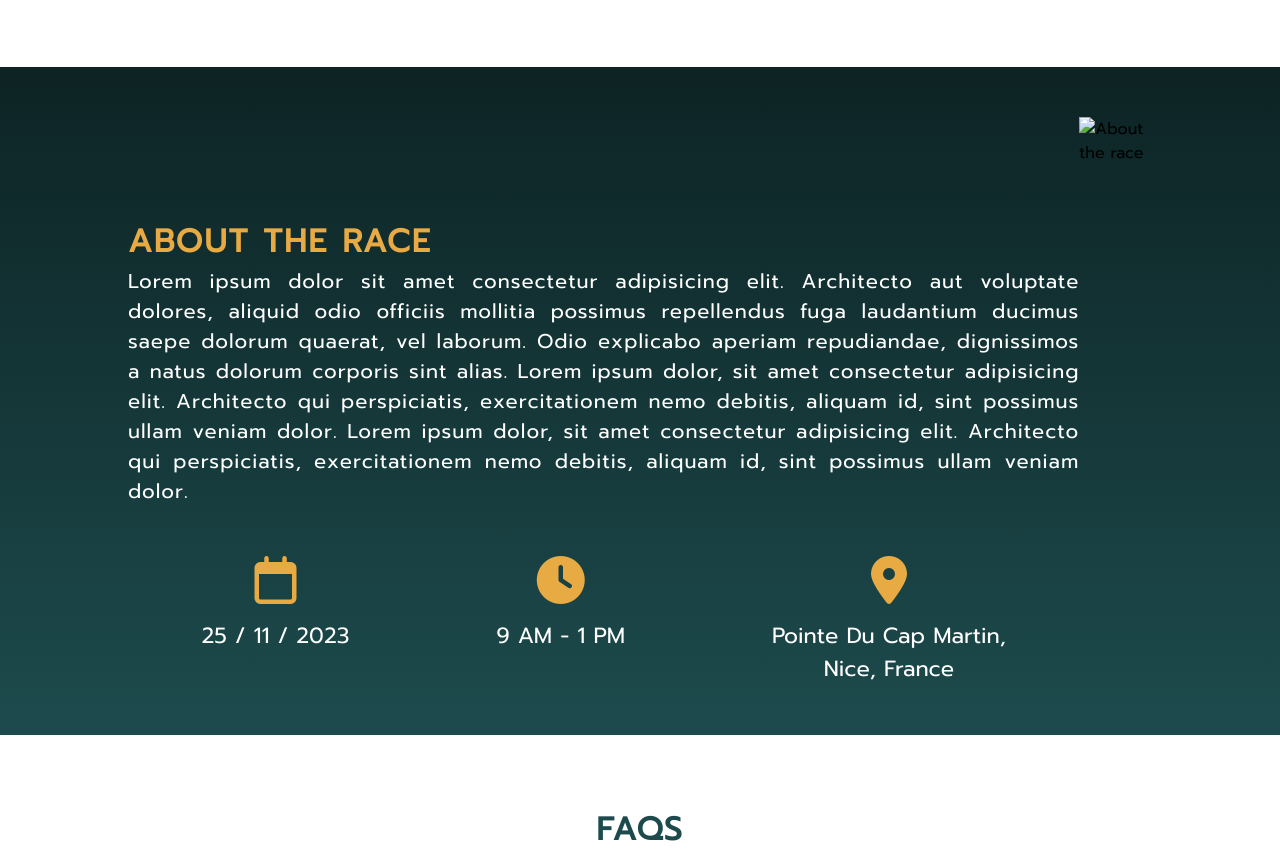
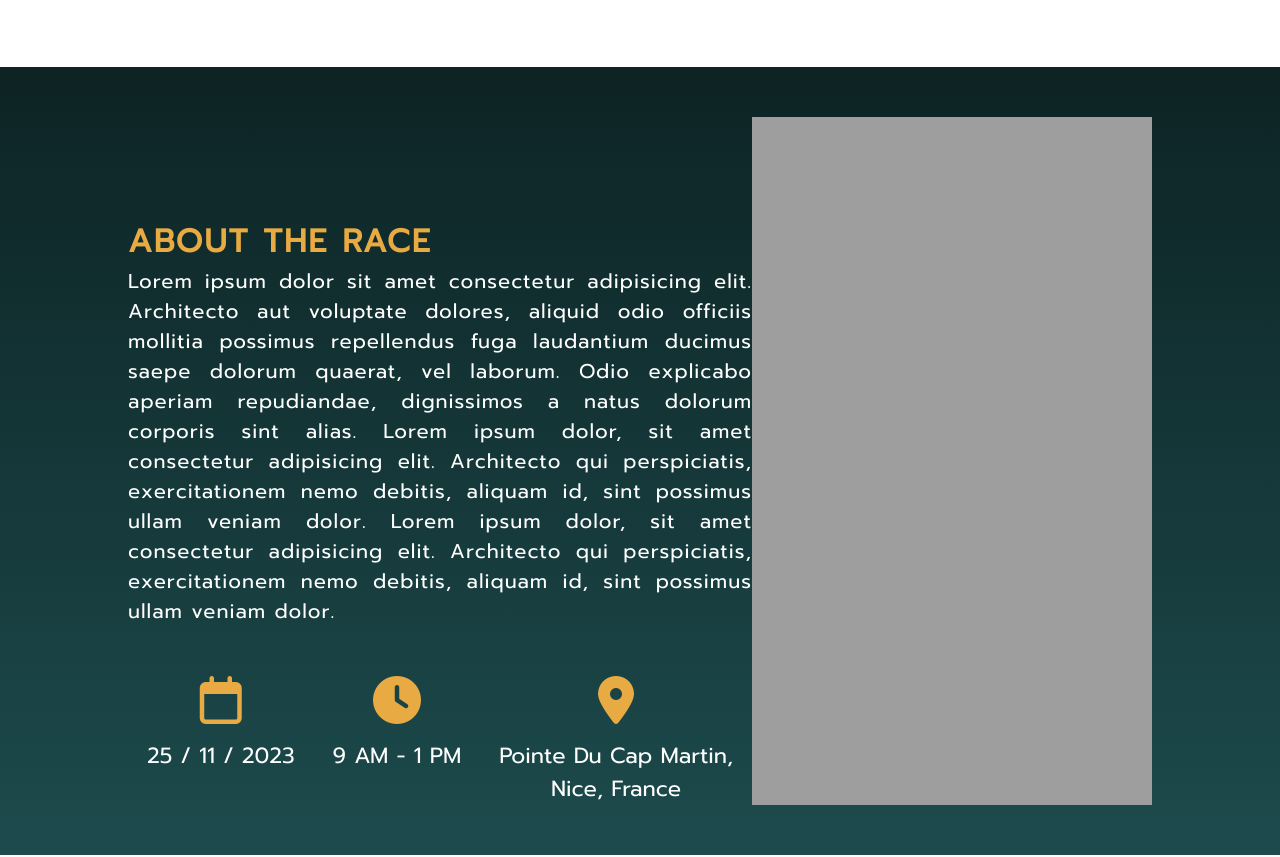
Before and after one commit to stefaniabianca/running-event-page, a plain HTML site: page index.html in a window 1280 px wide. Shown: the part 1908-2765 px from the top of the page. Drawn offline with Linux system fonts and the light colour scheme; the site is published under a folder, as on GitHub Pages, so addresses that start at the root find nothing.

Commit message:
updated image source

```diff
--- a/index.html
+++ b/index.html
@@ -164,7 +164,7 @@
                     </p>
                 </div>
             </div>
-            <img src="/images/Runner03.png" alt="About the race">
+            <img src="./images/Runner03.png" alt="About the race">
         </div>
 
     </section>
```
